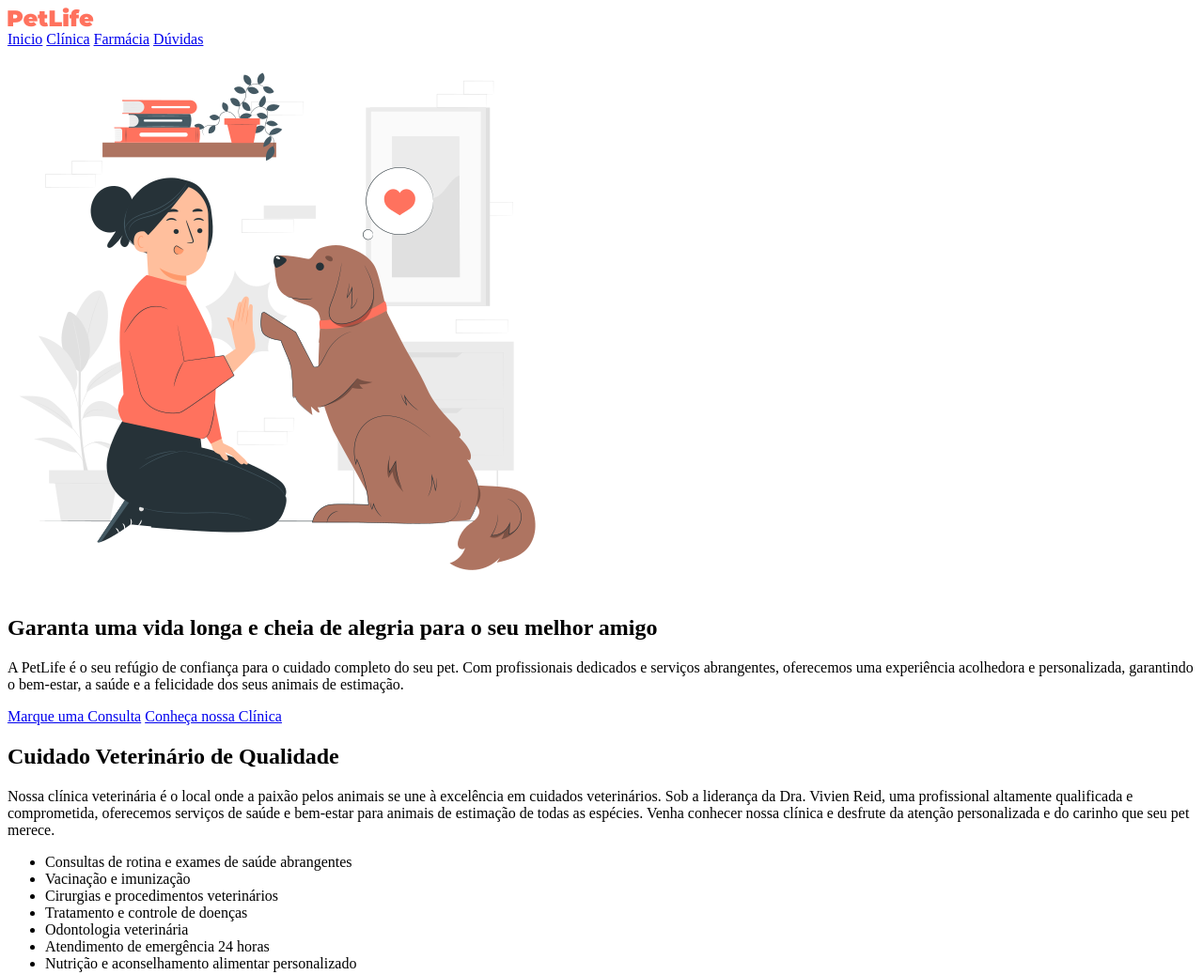
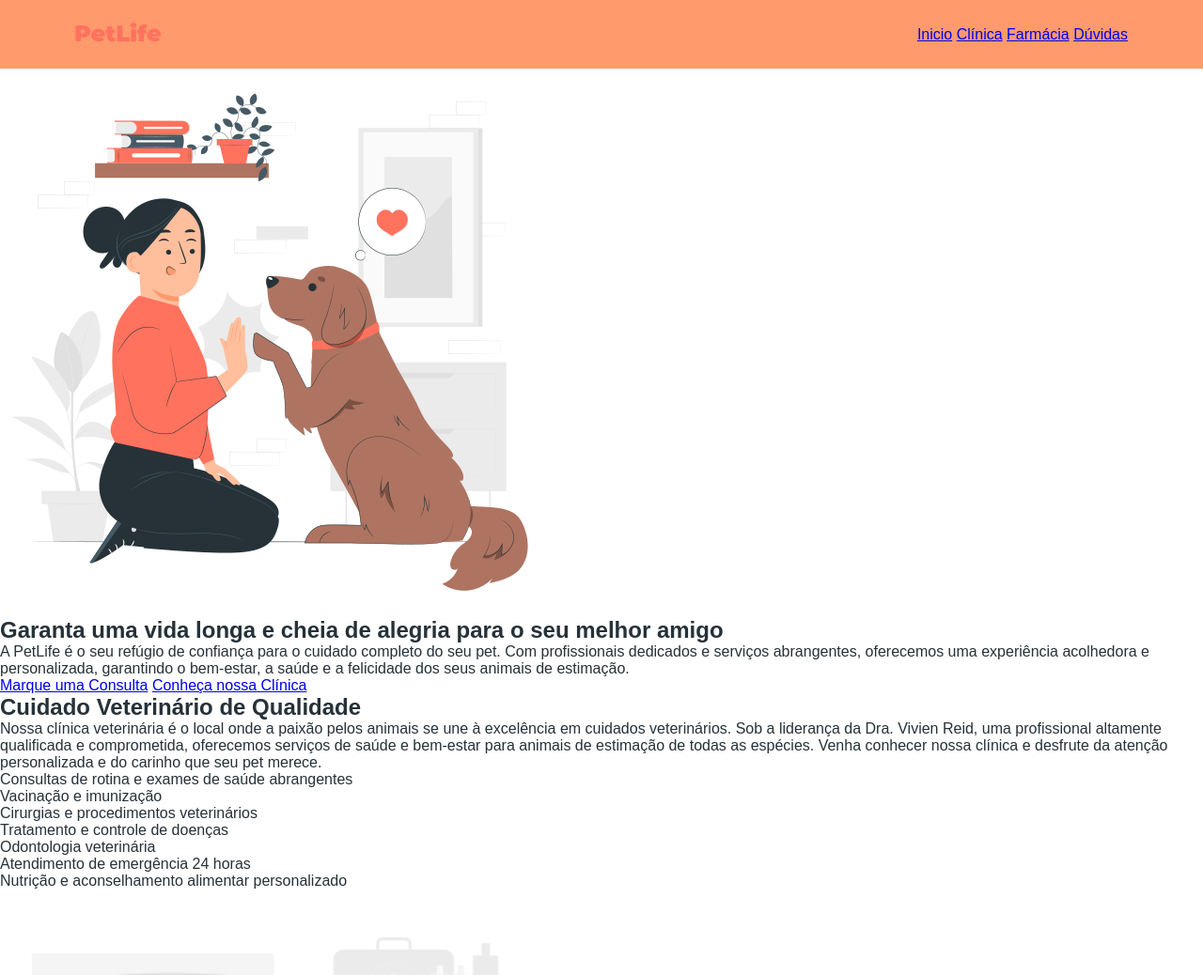
Before and after one commit to Moniqu-e/PetLife, a plain HTML site: page index.html in a window 1280 px wide. Shown: the top 1038 px of the page at 94% size. Drawn offline with Linux system fonts and the light colour scheme; a script that the page names is missing.

Commit message:
código html

```diff
--- a/css/style.css
+++ b/css/style.css
@@ -0,0 +1,21 @@
+ * {
+     box-sizing: border-box;
+     font-family: 'Montserrat', sans-serif;
+     margin: 0;
+     padding: 0;
+ }
+
+ body {
+     color: #263138;
+ }
+
+ header {
+     display: flex;
+     align-items: center;
+     justify-content: space-between;
+     background-color: #FF9A6C;
+     padding-left: 80px;
+     padding-right: 80px;
+     padding-top: 24px;
+     padding-bottom: 24px;
+ }
```
Also changed, not shown: index.html (+3 -0 lines).
